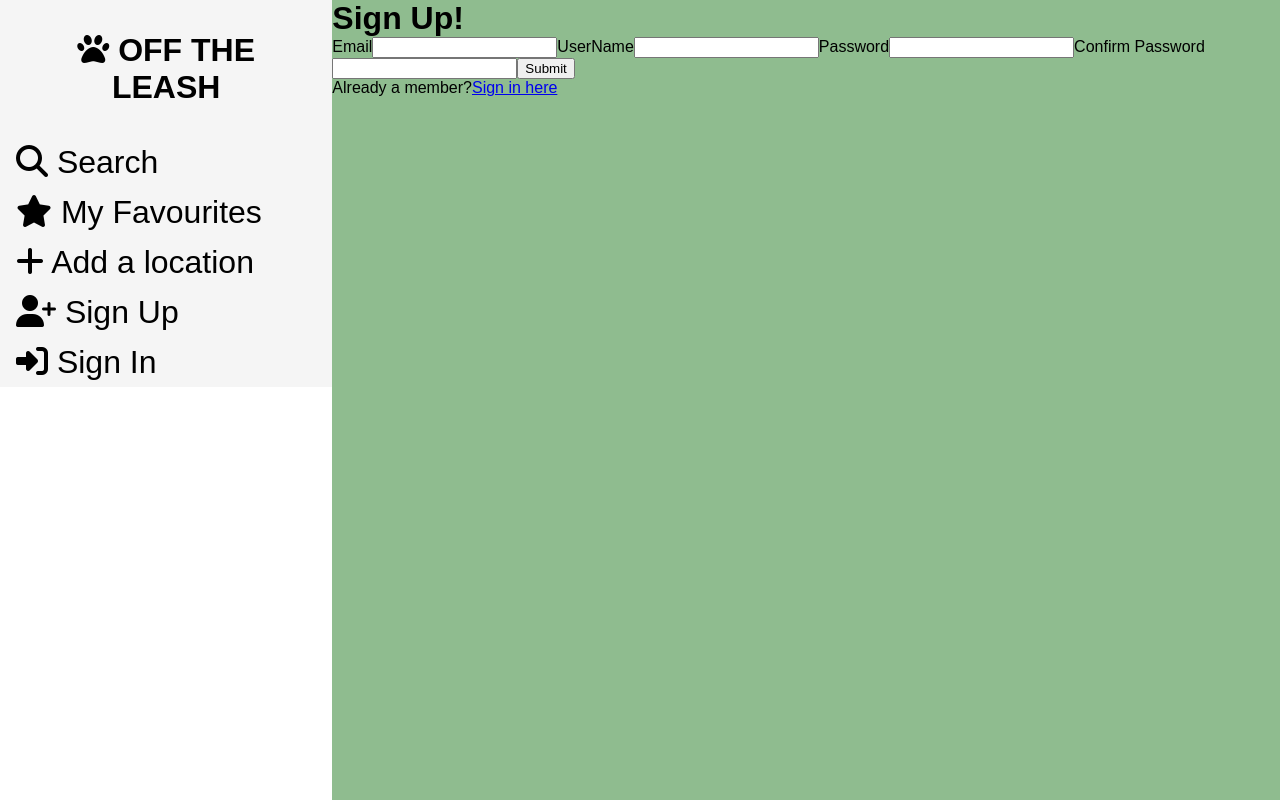
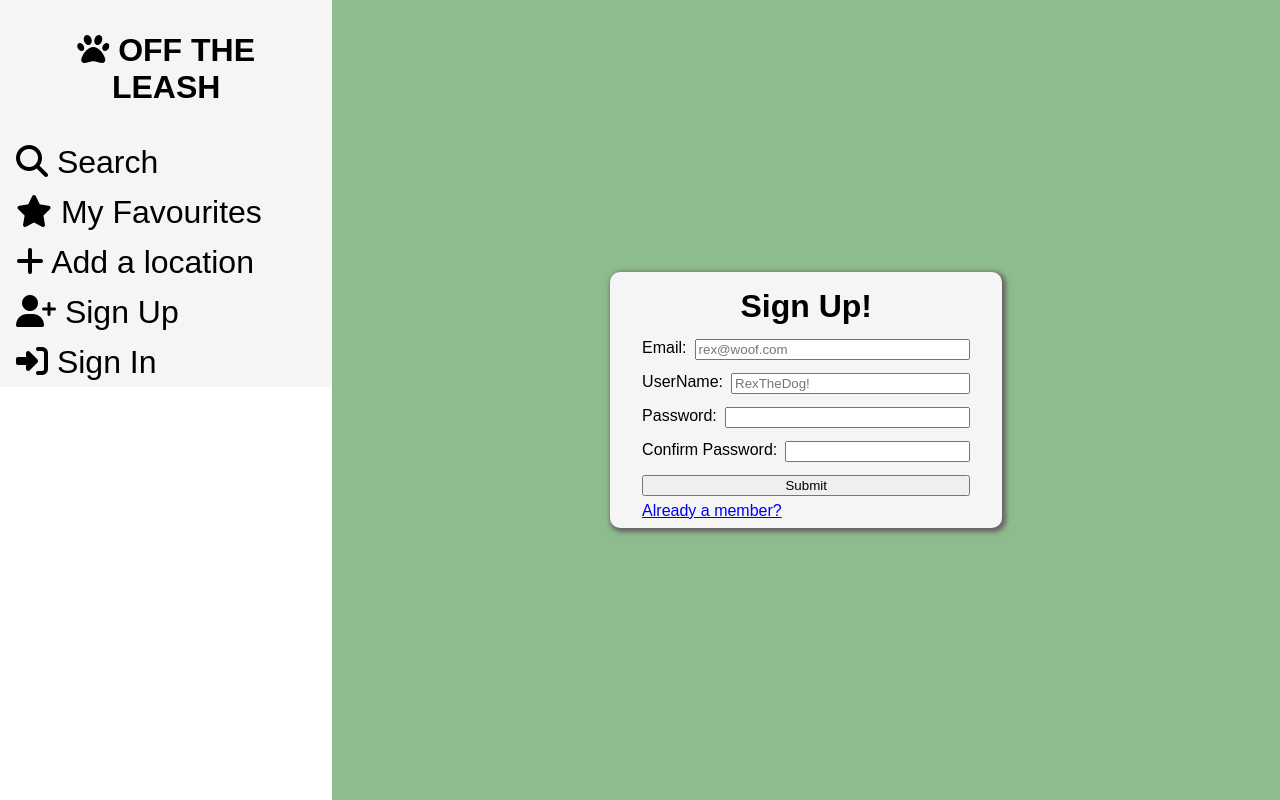
Before and after one commit to bronwyncarr/dog_places_frontend, a React (Create React App) app: page /sign_up in a window 1280 px wide. Built offline with nearby package versions, Linux system fonts and the light colour scheme; no server answers.

Commit message:
Updates sign in styles

```diff
--- a/src/components/Users/NewSession.jsx
+++ b/src/components/Users/NewSession.jsx
@@ -1,6 +1,15 @@
 import useUser from "../../hooks/useUser";
 import { Link } from "react-router-dom";
 import { useEffect } from "react";
+import {
+  FormWrapper,
+  StyledForm,
+  Field,
+  Input,
+  Label,
+  Heading,
+} from "../../styles/formStyles";
+import { UserWrapper } from "./UserWrapper";
 
 function NewSession({ history }) {
   // From useUser Hook, we get:
@@ -27,38 +36,40 @@ function NewSession({ history }) {
   }
 
   return (
-    <>
-      <h1>Sign In!</h1>
+    <UserWrapper>
+      <FormWrapper>
+        <Heading>Sign In!</Heading>
         {/* If an error is recieved it will be displayed to the user */}
         {error && <span>{error}</span>}
-      <form onSubmit={onFormSubmit}>
-        <div className="form-group">
-          <label htmlFor="username">Username</label>
-          <input
+        <StyledForm onSubmit={onFormSubmit}>
+          <Field className="form-group">
+            <Label htmlFor="username">Username:</Label>
+            <Input
               type="test"
               name="username"
               id="username"
               value={user.username}
               onChange={handleChange}
             />
-        </div>
+          </Field>
 
-        <div className="form-group">
-          <label htmlFor="password">Password</label>
-          <input
+          <Field className="form-group">
+            <Label htmlFor="password">Password:</Label>
+            <Input
               type="password"
               name="password"
               id="password"
               value={user.password}
               onChange={handleChange}
             />
-        </div>
-        <input id="submit" type="submit" value="Submit" />
-      </form>
-      <p>
-        Not yet a member?<Link to={`/sign_up`}>Join today!</Link>
-      </p>
-    </>
+          </Field>
+          <Field>
+            <Input id="submit" type="submit" value="Submit" />
+          </Field>
+        </StyledForm>
+        <Link to={`/sign_up`}>Not yet a member?</Link>
+      </FormWrapper>
+    </UserWrapper>
   );
 }
 export default NewSession;
--- a/src/components/Users/NewUser.jsx
+++ b/src/components/Users/NewUser.jsx
@@ -1,6 +1,15 @@
 import { Link } from "react-router-dom";
 import useUser from "../../hooks/useUser";
 import { useEffect, useState } from "react";
+import {
+  FormWrapper,
+  StyledForm,
+  Field,
+  Input,
+  Label,
+  Heading,
+} from "../../styles/formStyles";
+import { UserWrapper } from "./UserWrapper";
 
 function NewUser({ history }) {
   // From useUser Hook, we get:
@@ -36,39 +45,49 @@ function NewUser({ history }) {
   }
 
   return (
-    <>
-      <h1>Sign Up!</h1>
+    <UserWrapper>
+      <FormWrapper>
+        <Heading>Sign Up!</Heading>
         {/* If an error is recieved it will be displayed to the user */}
         {passwordError && <span>{passwordError}</span>}
         {error && <span>{error}</span>}
-      <form onSubmit={onFormSubmit}>
-        <label htmlFor="email">Email</label>
-        <input
+        <StyledForm onSubmit={onFormSubmit}>
+          <Field>
+            <Label htmlFor="email">Email:</Label>
+            <Input
               type="email"
               name="email"
               id="email"
               value={user.email}
               onChange={handleChange}
+              placeholder="rex@woof.com"
             />
-        <label htmlFor="username">UserName</label>
-        <input
+          </Field>
+          <Field>
+            <Label htmlFor="username">UserName:</Label>
+            <Input
+              placeholder="RexTheDog!"
               type="text"
               name="username"
               id="username"
               value={user.username}
               onChange={handleChange}
             />
-        <label htmlFor="password">Password</label>
-        <input
+          </Field>
+          <Field>
+            <Label htmlFor="password">Password:</Label>
+            <Input
               type="password"
               name="password"
               id="password"
               value={user.password}
               onChange={handleChange}
             />
+          </Field>
+          <Field>
             {/* Confirm password is only front end logic check. It is not kept in the user variable as it sis not sent to rails. */}
-        <label htmlFor="password">Confirm Password</label>
-        <input
+            <Label htmlFor="password">Confirm Password:</Label>
+            <Input
               type="password"
               name="confirmPassword"
               id="confirmPassword"
@@ -77,12 +96,15 @@ function NewUser({ history }) {
                 setConfirmPassword(e.target.value);
               }}
             />
-        <input id="submit" type="submit" value="Submit" />
-      </form>
-      <p>
-        Already a member?<Link to={`/sign_in`}>Sign in here</Link>
-      </p>
-    </>
+          </Field>
+          <Field>
+            <Input id="submit" type="submit" value="Submit" />
+          </Field>
+        </StyledForm>
+
+        <Link to={`/sign_in`}>Already a member?</Link>
+      </FormWrapper>
+    </UserWrapper>
   );
 }
 export default NewUser;
--- /dev/null
+++ b/src/components/Users/UserWrapper.jsx
@@ -0,0 +1,8 @@
+import styled from "styled-components";
+
+export const UserWrapper = styled.div`
+  height: 100%;
+  display: flex;
+  align-items: center;
+  justify-content: center;
+`;
```
Lines whose indentation alone changed are shown as unchanged.
